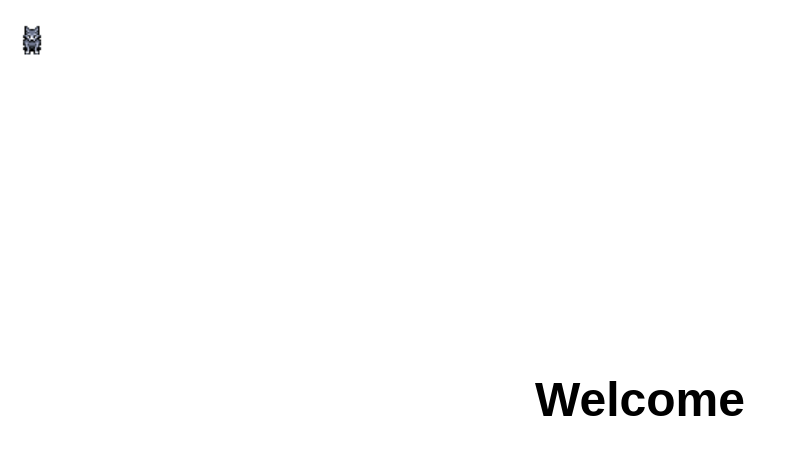
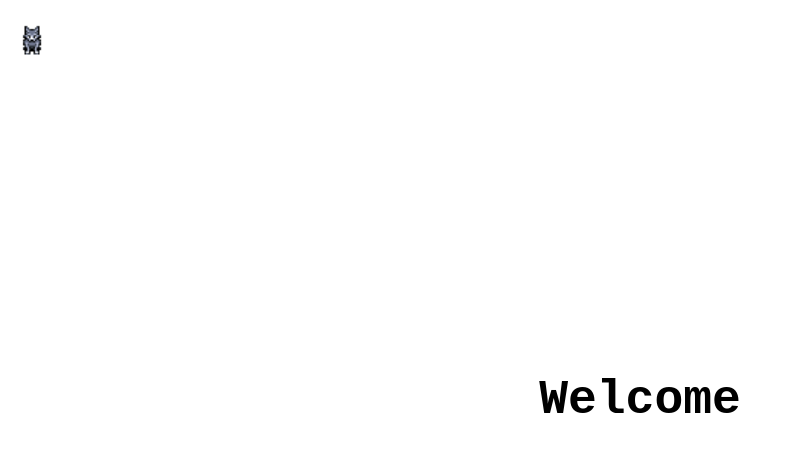
Before and after one commit to brkunver/brkunver.github.io, an Astro site: page / in a window 1280 px wide. Shown: the whole page, without its empty margins (0-785 px from the left). Built offline with nearby package versions, Linux system fonts and the light colour scheme; Astro itself is replaced by a stand-in of ours.

Commit message:
add font : jetbrains mono

```diff
--- a/package.json
+++ b/package.json
@@ -12,7 +12,7 @@
   "packageManager": "pnpm@10.7.1",
   "dependencies": {
     "@astrojs/check": "^0.9.4",
-    "@fontsource-variable/inter": "^5.2.5",
+    "@fontsource-variable/jetbrains-mono": "^5.2.5",
     "@tailwindcss/vite": "^4.1.3",
     "astro": "^5.6.1",
     "p5": "^1.11.0",
--- a/src/layouts/Layout.astro
+++ b/src/layouts/Layout.astro
@@ -1,5 +1,6 @@
 ---
-import "@fontsource-variable/inter"
+// Supports weights 100-800
+import '@fontsource-variable/jetbrains-mono';
 import "../styles/global.css"
 
 interface Props {
--- a/src/styles/global.css
+++ b/src/styles/global.css
@@ -1,9 +1,9 @@
 @import 'tailwindcss';
 
 @theme {
-  --font-sans: 'Inter Variable', 'sans-serif';
+  --font-main: 'JetBrains Mono Variable', 'monospace';
 }
 
 body {
-  font-family: 'Inter Variable', sans-serif;
+  font-family: 'JetBrains Mono Variable', monospace;
 }
```
Also changed, not shown: pnpm-lock.yaml.
